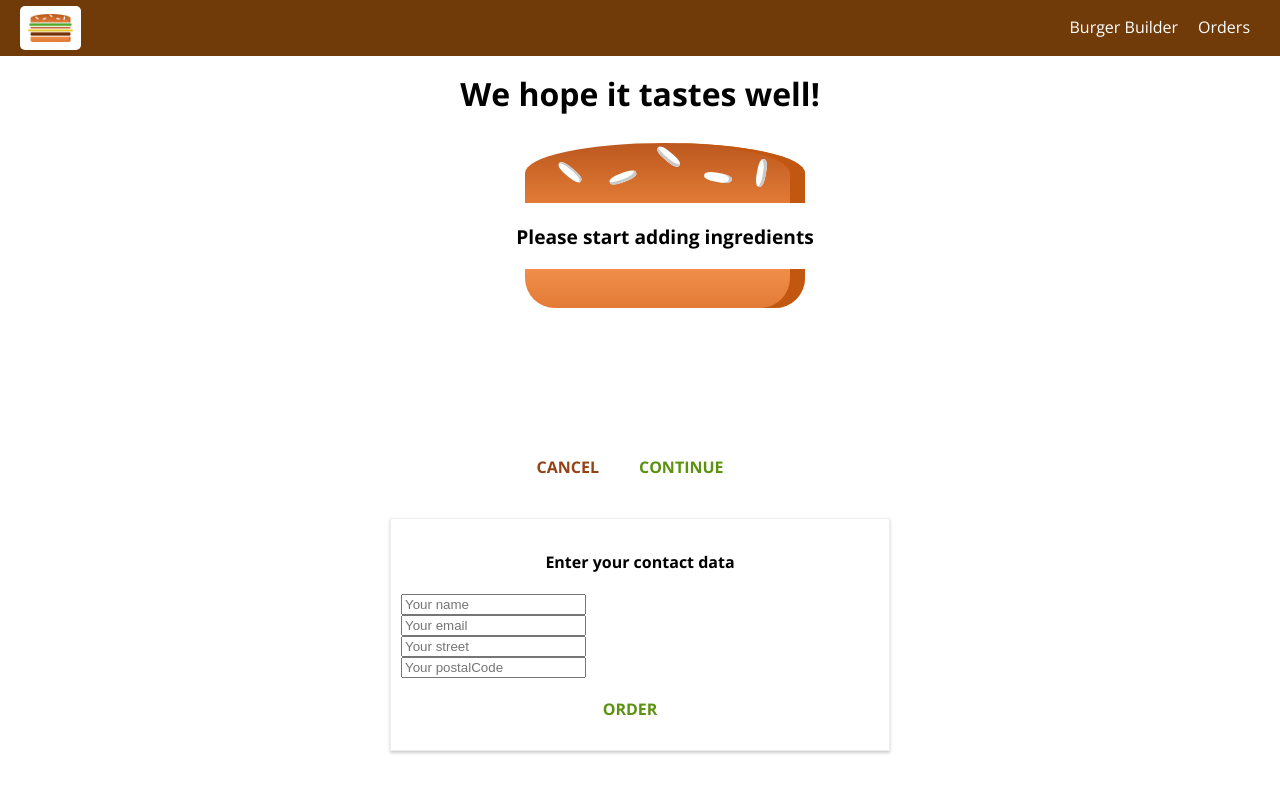
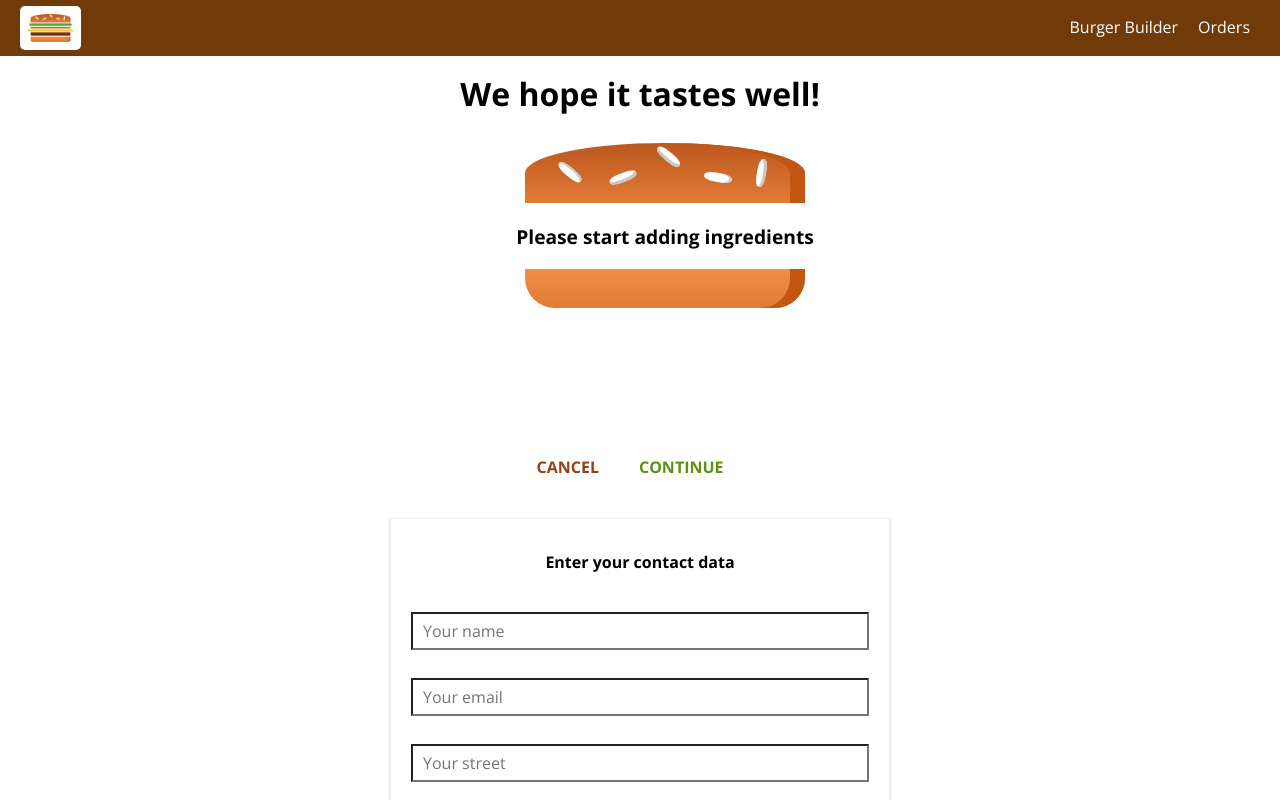
Before and after one commit to ionutale/burger-builder-reactjs, a React app: page /checkout in a window 1280 px wide. Both pictures are taken after a click on the button "CONTINUE". Shown: the top 800 px of the page. Built offline with nearby package versions, Linux system fonts and the light colour scheme.

Commit message:
USER INPUT analizing the app creating a Custom Dynamic Input Component

```diff
--- /dev/null
+++ b/src/components/UI/Input/Input.css
@@ -0,0 +1,27 @@
+.Input {
+    width: 100%;
+    padding: 10px;
+    box-sizing: border-box;
+}
+
+.Label {
+    font-weight: bold;
+    display: block;
+    margin-bottom: 8px;
+}
+
+.InputElement {
+    outline: none;
+    border: 1px solit #ccc;
+    background-color: white;
+    font: inherit;
+    padding: 6px 10px;
+    display: block;
+    width: 100%;
+    box-sizing: border-box;
+}
+
+.InputElement:focus {
+    outline: none;
+    background-color: #ccc;
+}
--- /dev/null
+++ b/src/components/UI/Input/Input.js
@@ -0,0 +1,22 @@
+import React from 'react'
+import classes from './Input.css'
+const Input = (props) => {
+    let inputElement = null;
+    switch (props.inputtype) {
+        case('input'):
+            inputElement = <input className={classes.InputElement} {...props}/>
+        case('textArea'):
+            inputElement = <textarea className={classes.InputElement} {...props}/>
+
+        default:
+        inputElement = <input className={classes.InputElement} {...props}/>
+    }
+   return (
+    <div className={classes.Input}>
+        <label className={classes.Label}>{props.label}</label>
+        {inputElement}
+ </div>
+    )
+}
+
+export default Input
--- a/src/containers/Checkout/ContactData/ContactData.css
+++ b/src/containers/Checkout/ContactData/ContactData.css
@@ -8,10 +8,6 @@
     box-sizing: border-box;
 }
 
-.Input {
-    display: block;
-}
-
 @media (min-width: 600px) {
     .ContactData {
         width: 500px;
--- a/src/containers/Checkout/ContactData/ContactData.js
+++ b/src/containers/Checkout/ContactData/ContactData.js
@@ -3,6 +3,7 @@
 import classes from './ContactData.css'
 import axios from '../../../Axios-orders'
 import Spinner from '../../../components/UI/Spinner/Spinner';
+import Input from '../../../components/UI/Input/Input';
 
 class ContactData extends Component {
     state = {
@@ -47,11 +48,12 @@
     }
 
     render() {
-        let form = (<form>
-            <input className={classes.Input} type="text" name="name" placeholder="Your name" />
-            <input className={classes.Input} type="email" name="email" placeholder="Your email" />
-            <input className={classes.Input} type="text" name="street" placeholder="Your street" />
-            <input className={classes.Input} type="text" name="postalCode" placeholder="Your postalCode" />
+        let form = (
+        <form>
+            <Input inputtype="input" type="text" name="name" placeholder="Your name" />
+            <Input inputtype="input" type="email" name="email" placeholder="Your email" />
+            <Input inputtype="input" type="text" name="street" placeholder="Your street" />
+            <Input inputtype="input" type="text" name="postalCode" placeholder="Your postalCode" />
             <Button
             btnType="Success"
             clicked={this.orderHnadler}
```
